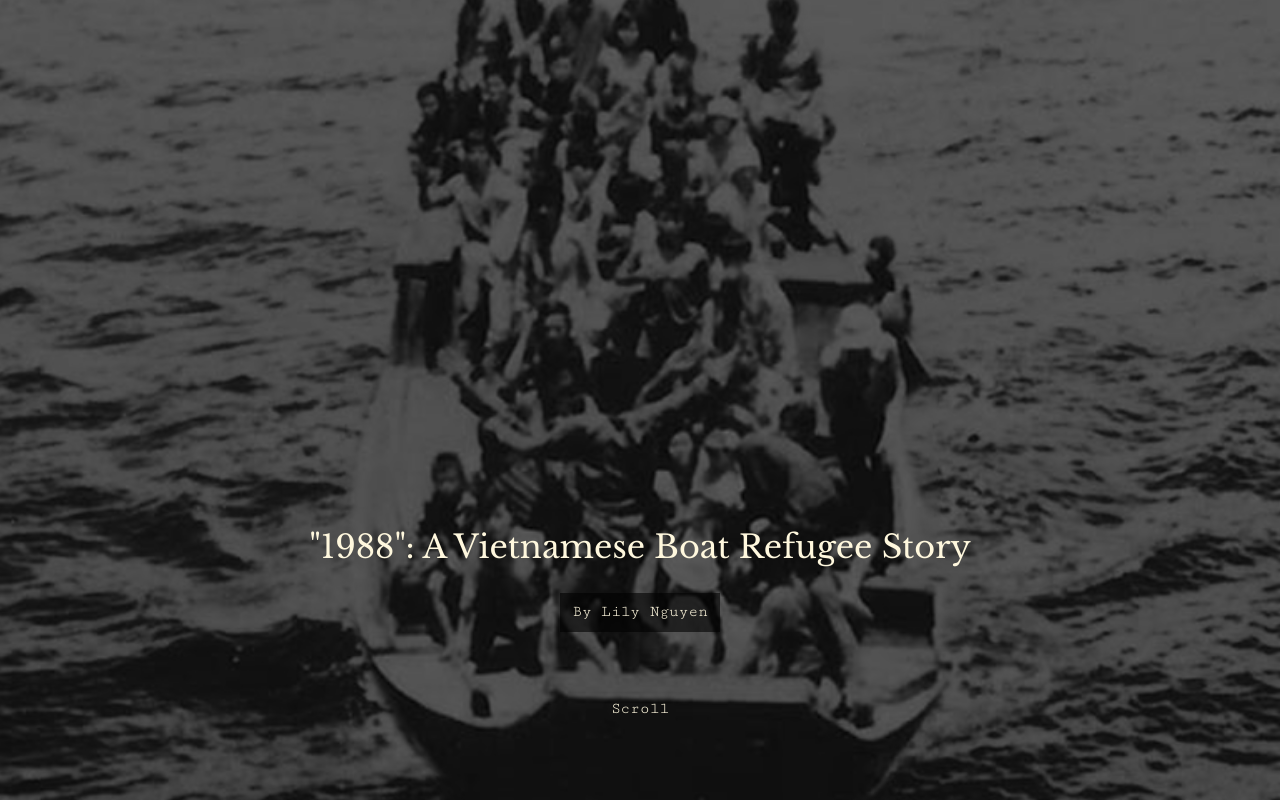
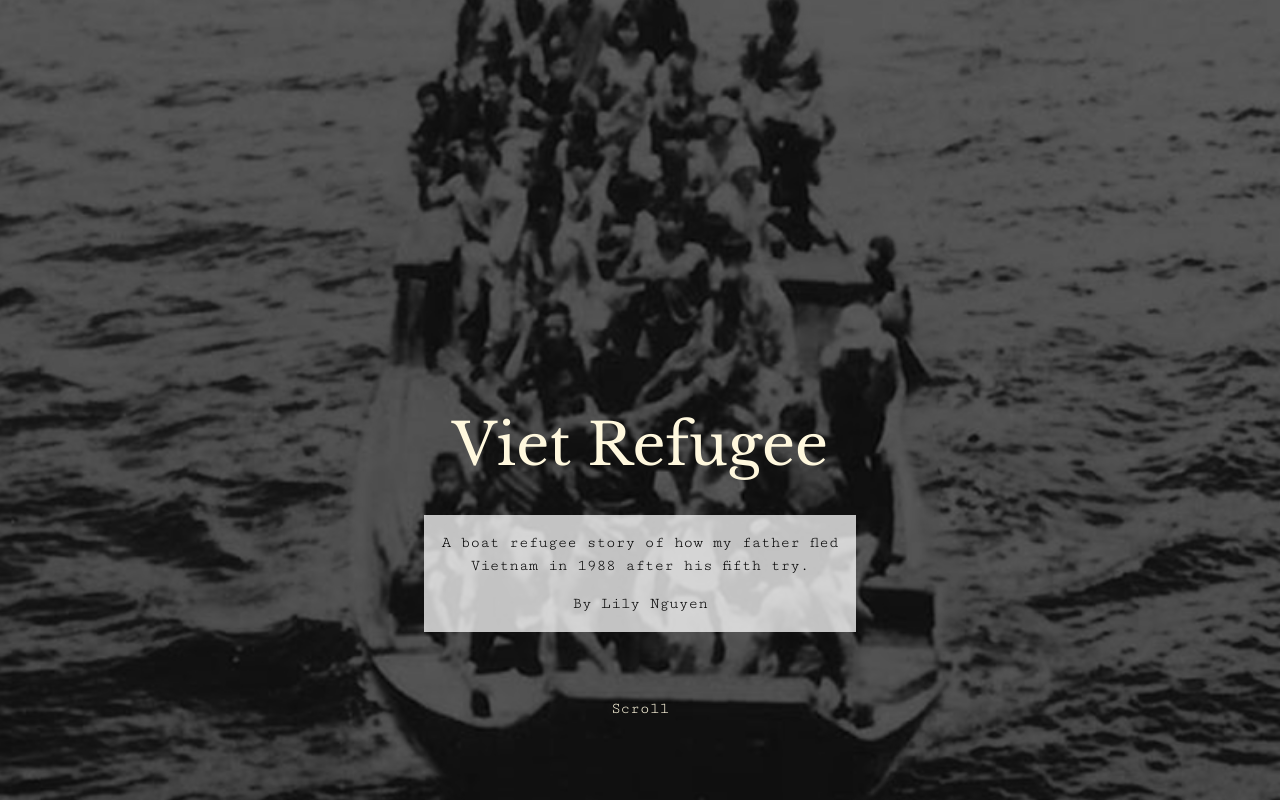
Before and after one commit to lilyndev/viet-refugee, a React (Create React App) app: page / in a window 1280 px wide. Shown: the top 800 px of the page. Built offline with nearby package versions, Linux system fonts and the light colour scheme.

Commit message:
update header font styles

```diff
--- a/src/App.css
+++ b/src/App.css
@@ -151,26 +151,29 @@ header {
   padding: 1em;
 }
 header h1 {
+  margin-top: 0;
+  margin-bottom: 0.6em;
   font-weight: normal;
   color: #fff8de;
-  font-size: 1.5em;
+  font-size: 2.1em;
   line-height: 1.2;
 }
 header h1,
-header p,
 header a,
 header span {
   color: #fff8de;
 }
-header .byline {
-  background: rgba(0, 0, 0, 0.6);
-  width: 160px;
+.slide-intro__info {
+  background: rgba(255, 255, 255, 0.75);
+  color: #000;
+  width: 400px;
   text-align: center;
   margin: 0 auto 8% auto;
-  padding: 0.5em 0;
+  padding: 0.1em 1em 1em 1em;
   font-family: "Cutive Mono", monospace;
+  font-size: 1em;
 }
-header .byline a {
+header p a {
   color: #88b5dd;
 }
 header span.scroll-icon {
@@ -182,7 +185,7 @@ header a {
 }
 @media screen and (min-width: 1000px) {
   header h1 {
-    font-size: 2em;
+    font-size: 3.6em;
   }
 }
 
--- a/src/components/IntroSlide.js
+++ b/src/components/IntroSlide.js
@@ -2,10 +2,16 @@ import React from "react";
 
 const IntroSlide = () => {
   return (
-    <div className="container xtra-dark" id="slide-1">
+    <div className="slide-intro container xtra-dark" id="slide-1">
       <header>
-        <h1>&quot;1988&quot;: A Vietnamese Boat Refugee Story</h1>
-        <p className="byline">By Lily Nguyen</p>
+        <h1>Viet Refugee</h1>
+        <div className="slide-intro__info">
+          <p>
+            A boat refugee story of how my father fled Vietnam in 1988 after his
+            fifth try.
+          </p>
+          <div className="byline">By Lily Nguyen</div>
+        </div>
         <span className="scroll-icon">Scroll</span>
       </header>
     </div>
```
